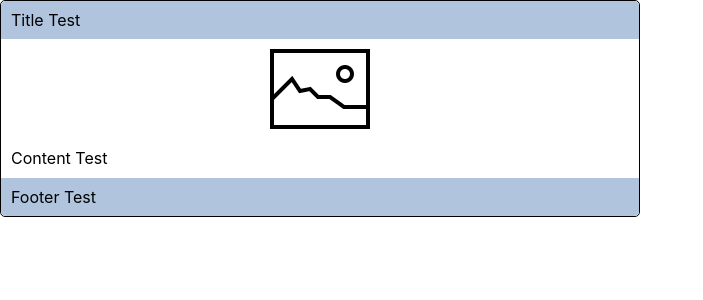
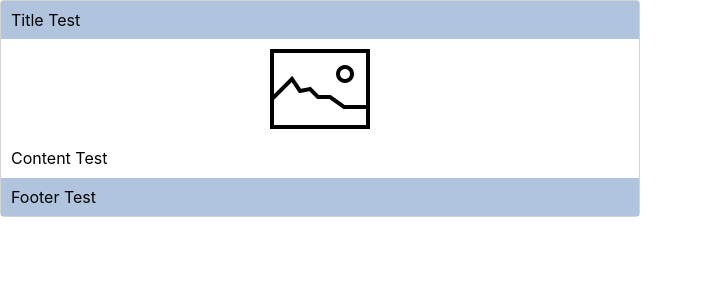
Before and after one commit to jyh4479/my-resume, a React (Create React App) app: page / in a window 1280 px wide. Shown: the top 300 px of the page, without its empty margins (0-703 px from the left). Built offline with nearby package versions, Linux system fonts and the light colour scheme.

Commit message:
UPDATE CARD COMPONENT
Card component에 조금 더 다이다믹한 스타일 적용

```diff
--- a/src/components/card/Card.tsx
+++ b/src/components/card/Card.tsx
@@ -37,19 +37,29 @@ This means that when you use <CheckboxInput />, it will be a checkbox by default
 //   color: ${props => props.theme.color.main ? props.theme.color.main : 'red'};
 // `
 
-const CardContainer = styled.div`
+const Container = styled.div`
   width: 50vw;
   //height: 50px;
 
-  border-radius: 5px;
-  border: solid 1px black;
+  border-radius: 0.25rem;
+  border: solid 1px lightgray;
+
+  &:first-child {
+    border-top-left-radius: 0.25rem;
+    border-top-right-radius: 0.25rem;
+  }
+
+  &:last-child {
+    border-bottom-left-radius: 0.25rem;
+    border-bottom-right-radius: 0.25rem;
+  }
 `
 
 const Card = (props: any) => {
     return (
-        <CardContainer>
+        <Container>
             {props.children}
-        </CardContainer>
+        </Container>
     );
 };
 
--- a/src/components/card/CardFooter.tsx
+++ b/src/components/card/CardFooter.tsx
@@ -3,7 +3,6 @@ import styled from "styled-components";
 
 const Footer = styled.div`
   padding: 10px 10px 10px 10px;
-  border-radius: 0 0 5px 5px;
   background: lightsteelblue;
 `
 
--- a/src/components/card/CardTitle.tsx
+++ b/src/components/card/CardTitle.tsx
@@ -3,7 +3,6 @@ import styled from "styled-components";
 
 const Title = styled.div`
   padding: 10px 10px 10px 10px;
-  border-radius: 5px 5px 0 0;
   background: lightsteelblue;
 `
 
```
